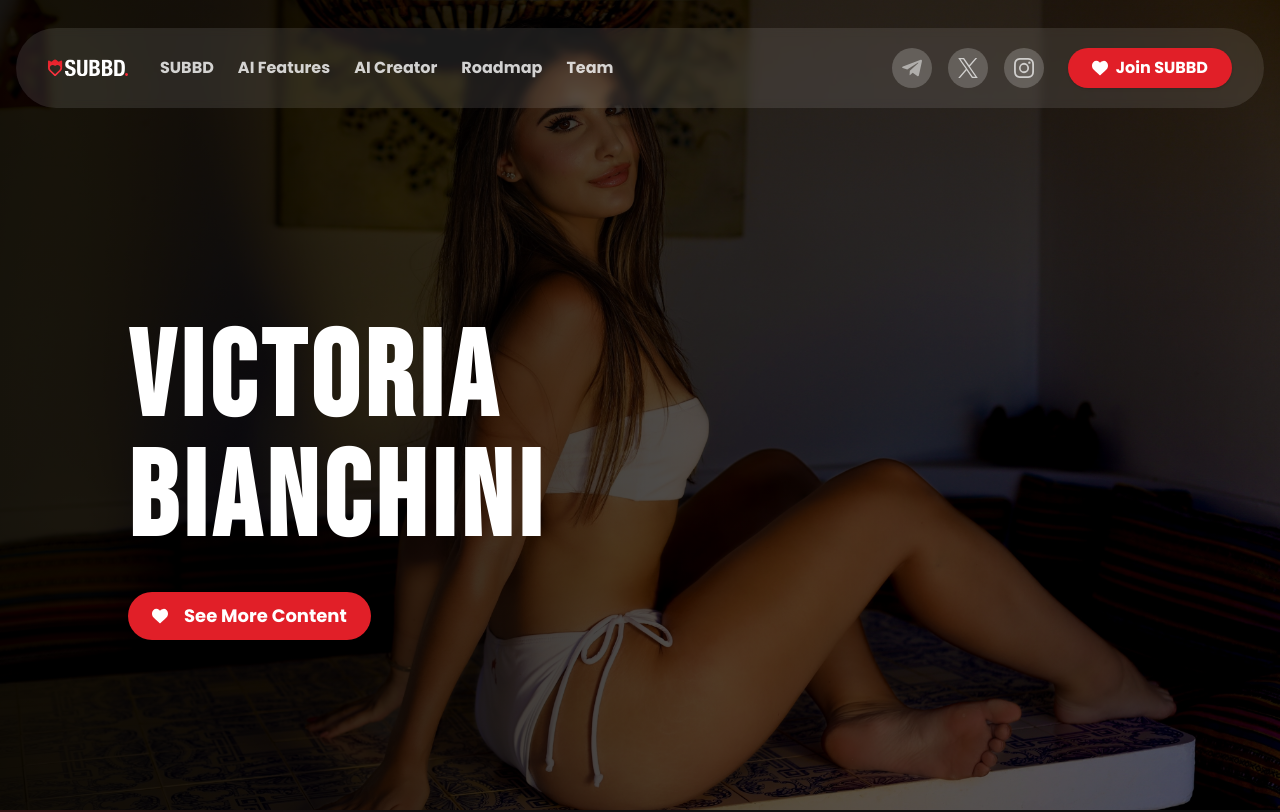
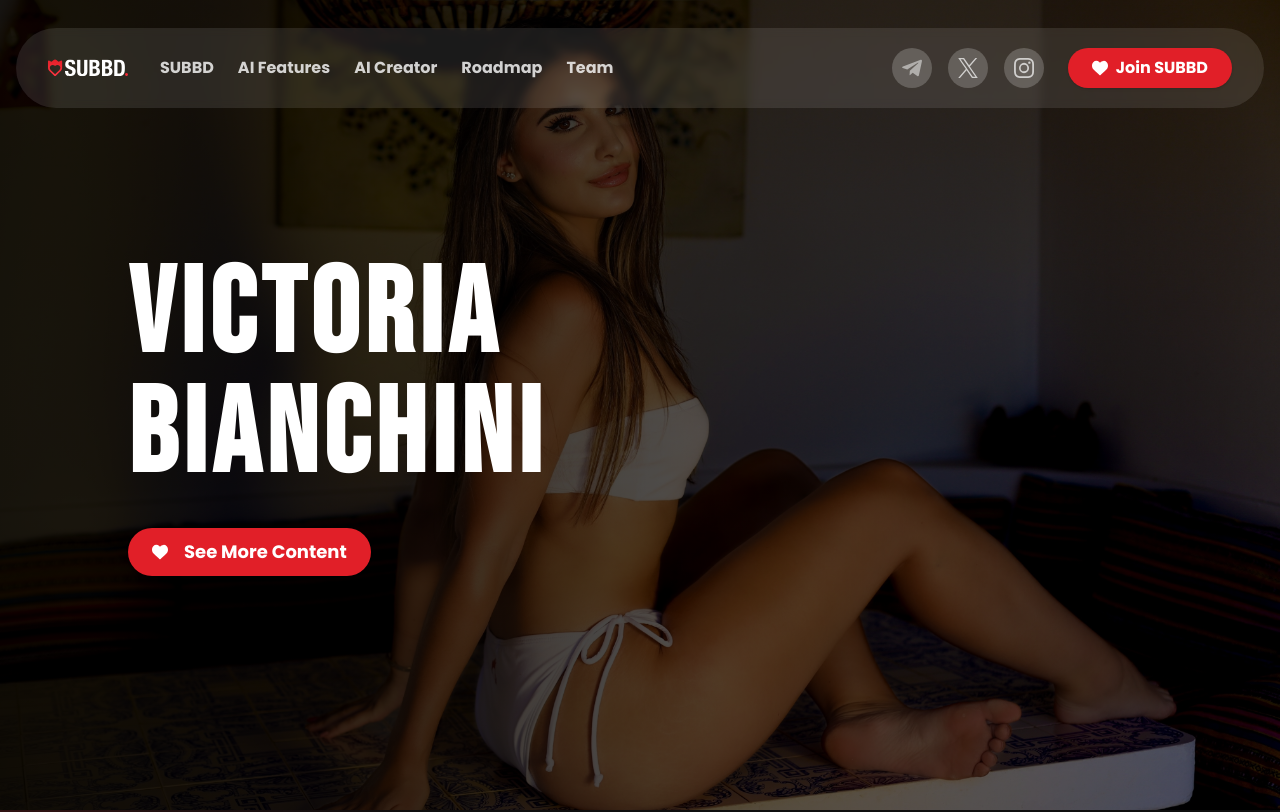
Before and after one commit to nmenic01/subbd, a Next.js app: page / in a window 1280 px wide. Shown: the top 812 px of the page. Built offline with nearby package versions, Linux system fonts and the light colour scheme.

Commit message:
fix hero title position. add z-index in carousel

```diff
--- a/app/components/hero.tsx
+++ b/app/components/hero.tsx
@@ -13,8 +13,7 @@ export default function Hero() {
                 <div className="absolute inset-0 bg-gradient-to-r from-black/90 to-black/50" />
             </div>
 
-            {/* Content */}
-            <div className="relative container mx-auto px-0 lg:px-32 pt-32 lg:pt-80">
+            <div className="relative container mx-auto px-0 lg:px-32 pt-32 lg:pt-64">
                 <div className="flex items-center justify-center lg:justify-start lg:items-start flex-col gap-8">
                     <h1 className={`text-white font-bebas text-4xl lg:text-[120px] font-bold tracking-wider leading-none text-center lg:text-left`}>
                         VICTORIA
--- a/components/ui/carousel.tsx
+++ b/components/ui/carousel.tsx
@@ -30,7 +30,7 @@ export function Carousel({ children }: CarouselProps) {
   }, [emblaApi, onSelect])
 
   return (
-    <div className="relative">
+    <div className="relative z-50">
       <div className="overflow-hidden" ref={emblaRef}>
         <div className="flex">{children}</div>
       </div>
```
